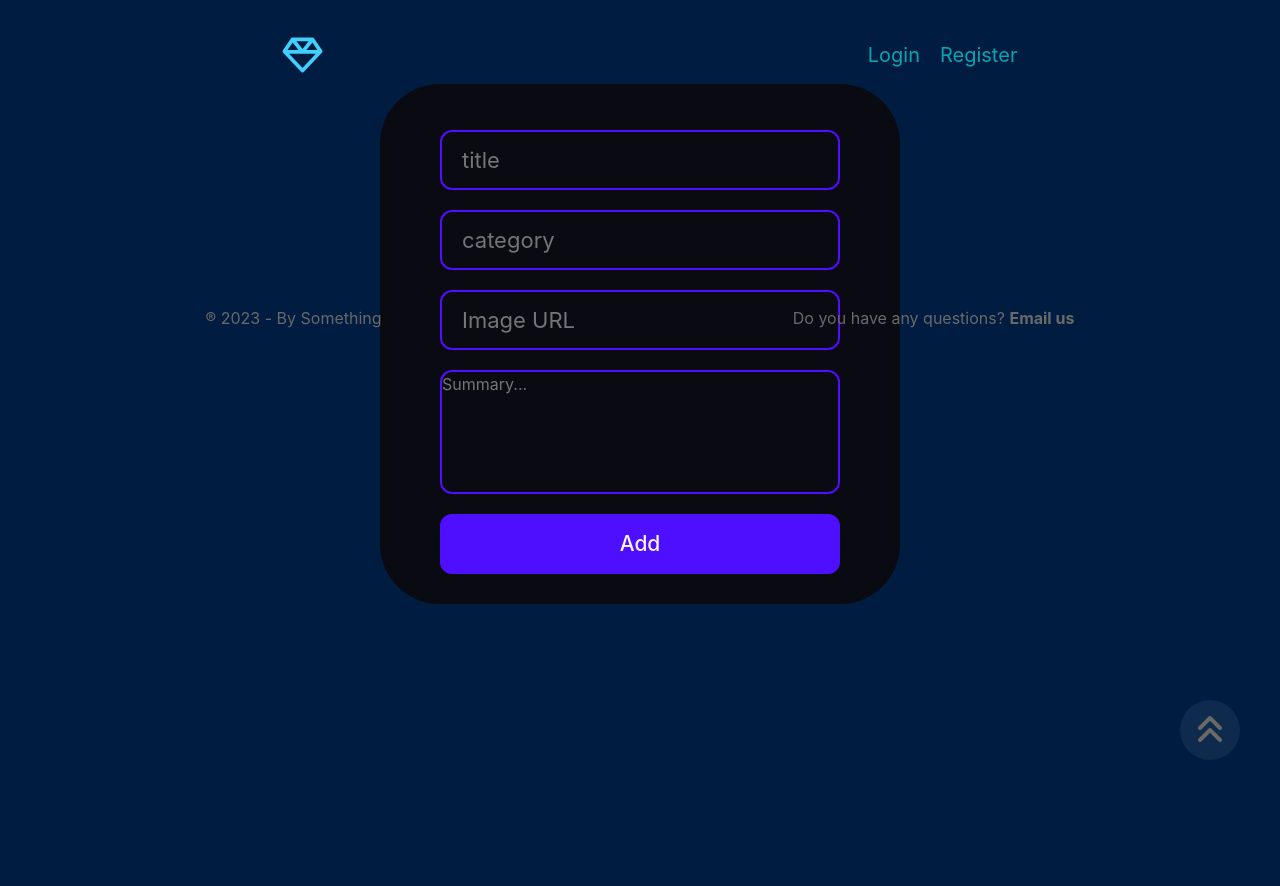
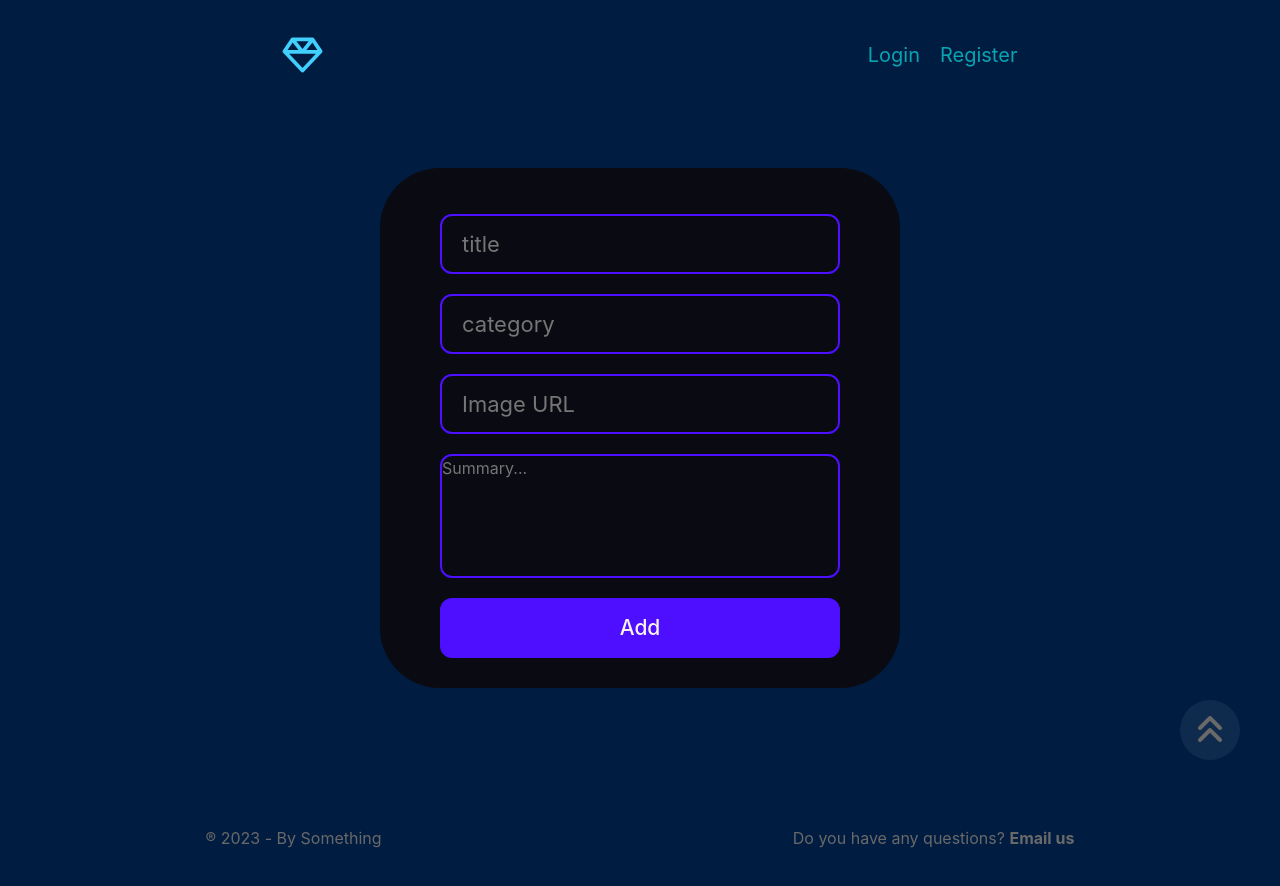
Before and after one commit to Glavyanov/Buy-Something, a React (Create React App) app in the folder client/: page /appendad in a window 1280 px wide. Shown: the top 886 px of the page. Before the commit the page ends 800 px from the top, so only its background shows below. Built offline with nearby package versions, Linux system fonts and the light colour scheme; no server answers.

Commit message:
update append ad

```diff
--- a/client/src/components/MyPage/AppendAd/AppendAd.css
+++ b/client/src/components/MyPage/AppendAd/AppendAd.css
@@ -1,7 +1,5 @@
 #append-ad {
-  position: absolute;
-  left: 50%;
-  top: -84px;
+  margin: 0% 50%;
   transform: translate(-50%);
   background-color: #0a0a13;
   height: 520px;
```
